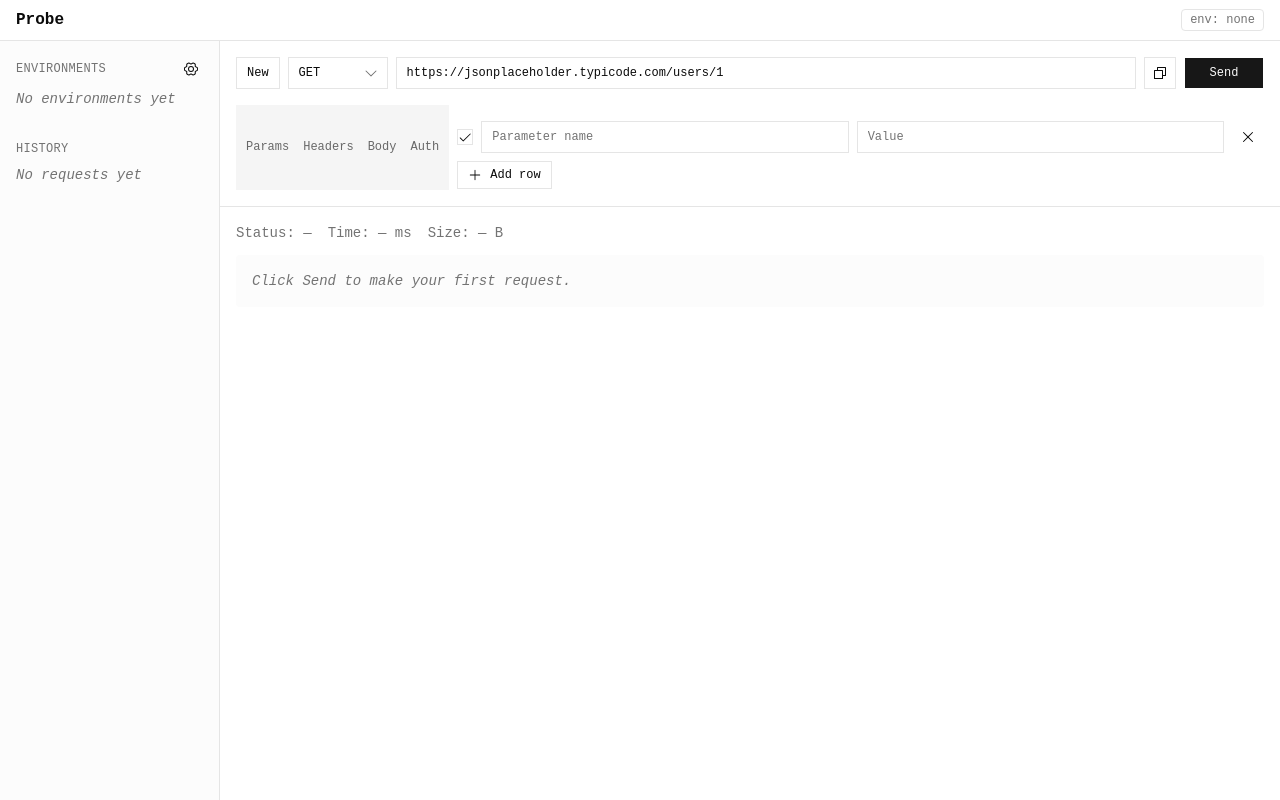
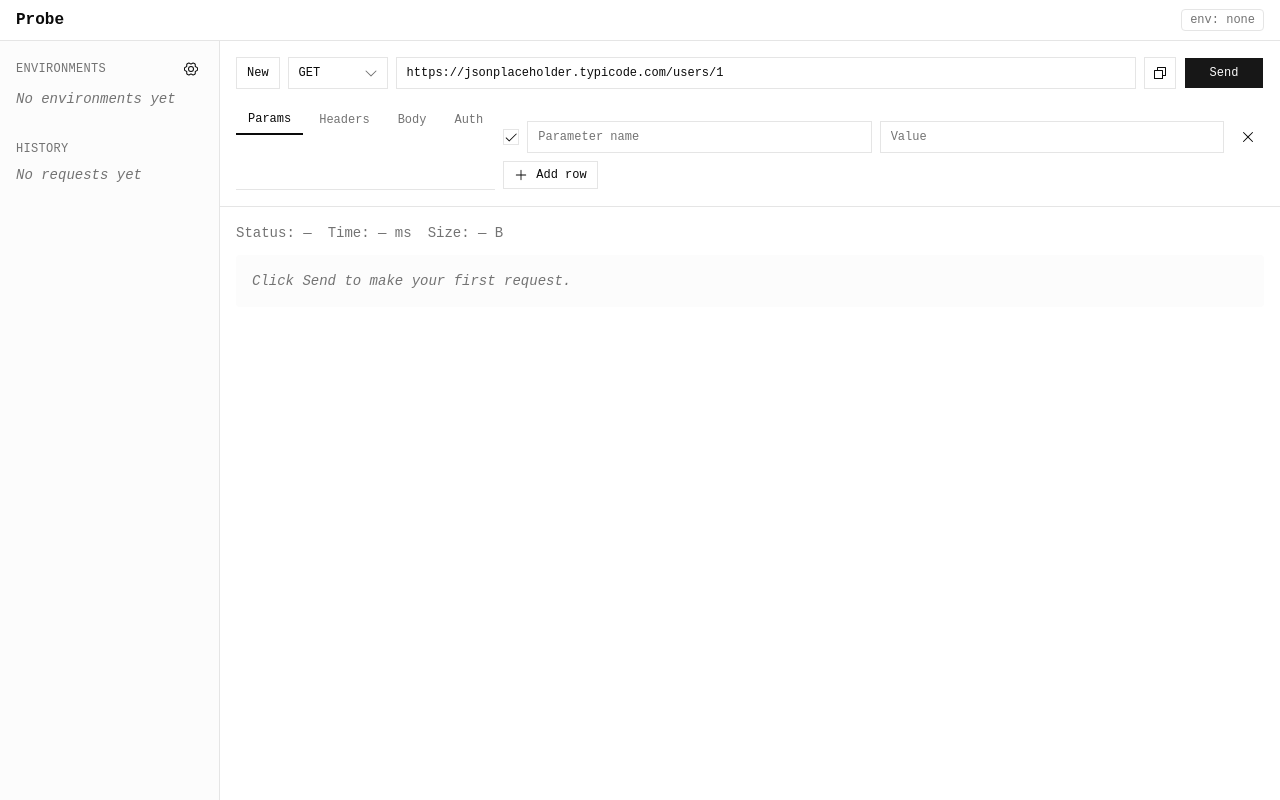
Before and after one commit to danieldelahoz/probe, a React (Vite) app: page / in a window 1280 px wide. Built offline with nearby package versions, Linux system fonts and the light colour scheme.

Commit message:
style: thinner request panel tabs with tight clustered layout

```diff
--- a/src/components/RequestPanel.jsx
+++ b/src/components/RequestPanel.jsx
@@ -4,6 +4,8 @@ import UrlBar from '@/components/UrlBar'
 import KeyValueEditor from '@/components/KeyValueEditor'
 import BodyEditor from '@/components/BodyEditor'
 import AuthEditor from '@/components/AuthEditor'
+
+const TAB_TRIGGER_CLASS = 'bg-transparent border-0 rounded-none px-3 py-1.5 text-xs data-[state=active]:bg-transparent data-[state=active]:shadow-none data-[state=active]:border-b-2 data-[state=active]:border-foreground data-[state=active]:font-medium text-muted-foreground data-[state=active]:text-foreground'
 
 export default function RequestPanel() {
   const params = useRequestStore((s) => s.params)
@@ -17,7 +19,6 @@ export default function RequestPanel() {
   const updateHeader = useRequestStore((s) => s.updateHeader)
   const removeHeader = useRequestStore((s) => s.removeHeader)
 
-
   const enabledParamCount = params.filter((p) => p.enabled && p.key.trim()).length
   const enabledHeaderCount = headers.filter((h) => h.enabled && h.key.trim()).length
 
@@ -25,20 +26,22 @@ export default function RequestPanel() {
     <section className="p-4 border-b shrink-0">
       <UrlBar />
       <Tabs defaultValue="params" className="mt-4">
-        <TabsList>
-          <TabsTrigger value="params">
-            Params {enabledParamCount > 0 && <span className="ml-1 text-xs text-muted-foreground">({enabledParamCount})</span>}
+        <div className="border-b">
+          <TabsList className="bg-transparent p-0 h-auto rounded-none gap-1 justify-start">
+            <TabsTrigger value="params" className={TAB_TRIGGER_CLASS}>
+              Params {enabledParamCount > 0 && <span className="ml-1 text-muted-foreground">({enabledParamCount})</span>}
             </TabsTrigger>
-          <TabsTrigger value="headers">
-            Headers {enabledHeaderCount > 0 && <span className="ml-1 text-xs text-muted-foreground">({enabledHeaderCount})</span>}
+            <TabsTrigger value="headers" className={TAB_TRIGGER_CLASS}>
+              Headers {enabledHeaderCount > 0 && <span className="ml-1 text-muted-foreground">({enabledHeaderCount})</span>}
             </TabsTrigger>
-          <TabsTrigger value="body">
-  Body {body.type !== 'none' && <span className="ml-1 text-xs text-muted-foreground">●</span>}
+            <TabsTrigger value="body" className={TAB_TRIGGER_CLASS}>
+              Body {body.type !== 'none' && <span className="ml-1 text-muted-foreground">●</span>}
             </TabsTrigger>
-          <TabsTrigger value="auth">
-  Auth {auth.type !== 'none' && <span className="ml-1 text-xs text-muted-foreground">●</span>}
+            <TabsTrigger value="auth" className={TAB_TRIGGER_CLASS}>
+              Auth {auth.type !== 'none' && <span className="ml-1 text-muted-foreground">●</span>}
             </TabsTrigger>
           </TabsList>
+        </div>
         <TabsContent value="params" className="mt-4">
           <KeyValueEditor
             rows={params}
```
Lines whose indentation alone changed are shown as unchanged.
